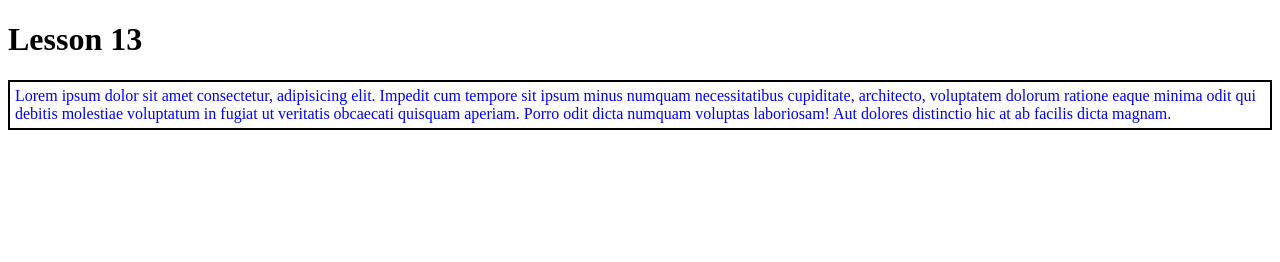
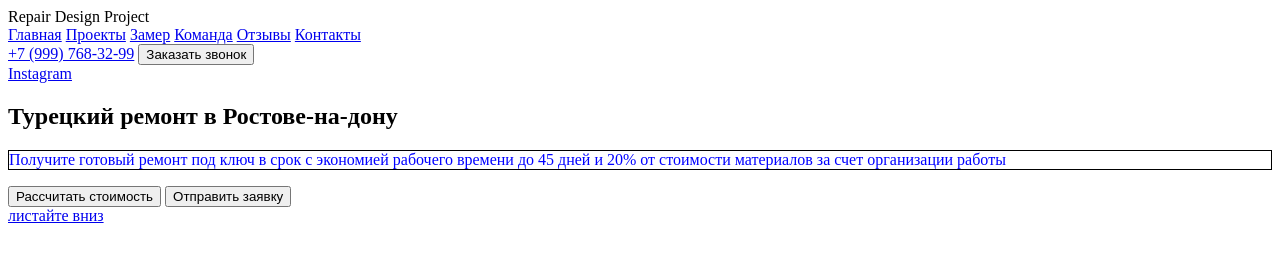
Before and after one commit to Milessa/repair-design-project, a website: page index.html in a window 1280 px wide. Drawn offline with Linux system fonts and the light colour scheme; files that its build step writes are made by us from their sources.

Commit message:
Feat: Add Header & Hero section

```diff
--- a/css/style.css
+++ b/css/style.css
@@ -1,5 +1,4 @@
 p {
-  border: 2px solid black;
-  padding: 5px;
+  border: 1px solid black;
   color: blue;
 }
--- a/index.html
+++ b/index.html
@@ -1,14 +1,54 @@
 <!DOCTYPE html>
-<html lang="en">
+<html lang="ru">
 <head>
   <meta charset="UTF-8">
   <meta name="viewport" content="width=device-width, initial-scale=1.0">
-  <title>Lesson 13</title>
+  <title>Repair Design Project</title>
 
-  <link rel="stylesheet" href="css/style.css">
+  <link rel="stylesheet" href="style.css">
 </head>
 <body>
-  <h1>Lesson 13</h1>
-  <p>Lorem ipsum dolor sit amet consectetur, adipisicing elit. Impedit cum tempore sit ipsum minus numquam necessitatibus cupiditate, architecto, voluptatem dolorum ratione eaque minima odit qui debitis molestiae voluptatum in fugiat ut veritatis obcaecati quisquam aperiam. Porro odit dicta numquam voluptas laboriosam! Aut dolores distinctio hic at ab facilis dicta magnam.</p>
+
+  <header class="header">
+    <div class="container">
+      <div class="menu">
+        <div class="logo menu__logo">Repair Design Project</div>
+        <nav class="nav menu_nav">
+          <a href="#" class="nav__item">Главная</a>
+          <a href="#" class="nav__item">Проекты</a>
+          <a href="#" class="nav__item">Замер</a>
+          <a href="#" class="nav__item">Команда</a>
+          <a href="#" class="nav__item">Отзывы</a>
+          <a href="#" class="nav__item">Контакты</a>
+        </nav>
+        <div class="contacts menu__contacts">
+          <a href="tel:+79997683299" class="phone contacts__phone">+7 (999) 768-32-99</a>
+          <button class="button contacts__button button--primary">Заказать звонок</button>
+        </div>
+      </div>
+      <!-- /.menu -->
+    </div>
+    <!-- /.container -->
+  </header>
+
+  <main>
+    <section class="hero">
+      <a href="#" class="instagram hero__instagram">Instagram</a>
+      <div class="hero__content">
+        <div class="container">
+          <h1 class="title hero__title">Турецкий ремонт в Ростове-на-дону</h1>
+          <p class="hero__text">
+          Получите готовый ремонт под ключ в срок с экономией рабочего времени до 45 дней и 20% от стоимости материалов за счет организации работы
+          </p>
+          <button class="button hero_button button--primary">Рассчитать стоимость</button>
+          <button class="button hero_button button--outline">Отправить заявку</button>
+        </div>
+        <!-- /.container -->
+      </div>
+      <!-- /.hero__content -->
+      <a href="#" class="scroll-down">листайте вниз</a>
+    </section>
+    <!-- /.hero -->
+  </main>
 </body>
 </html>
--- a/package.json
+++ b/package.json
@@ -16,7 +16,6 @@
   },
   "dependencies": {
     "browser-sync": "^2.26.7",
-    "cssmin": "^0.4.3",
     "gulp-rename": "^2.0.0"
   }
 }
```
Also changed, not shown: css/style.min.css, 1 other file.
